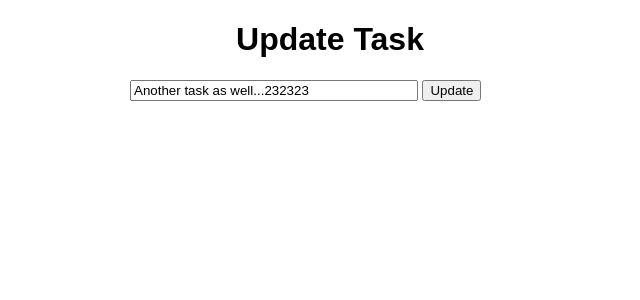
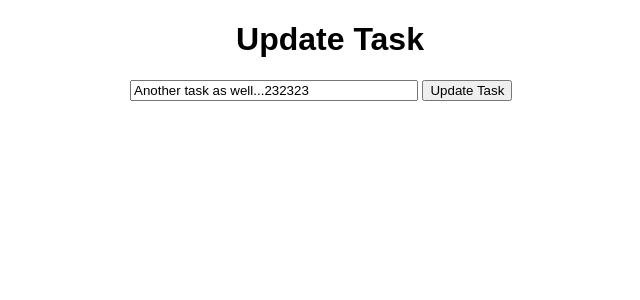
Before and after one commit to mahnoor-shahid/Task-Management-Application-using-Flask-Framework, a Flask app: page /update/1 in a window 1280 px wide. Shown: the top 300 px of the page, without its empty margins (310-950 px from the left). Run offline with Flask 2, Linux system fonts and the light colour scheme; data comes from the database, SQL or seed files in the repository.

Commit message:
Update File Button Renamed

```diff
--- a/templates/update.html
+++ b/templates/update.html
@@ -11,7 +11,7 @@
     <div class="form">
         <form action="/update/{{task.id}}" method="POST">
             <input type="text" name="content" id="content" value="{{task.content}}">
-            <input type="submit" value="Update">
+            <input type="submit" value="Update Task">
         </form>
     </div>
 </div>
```
